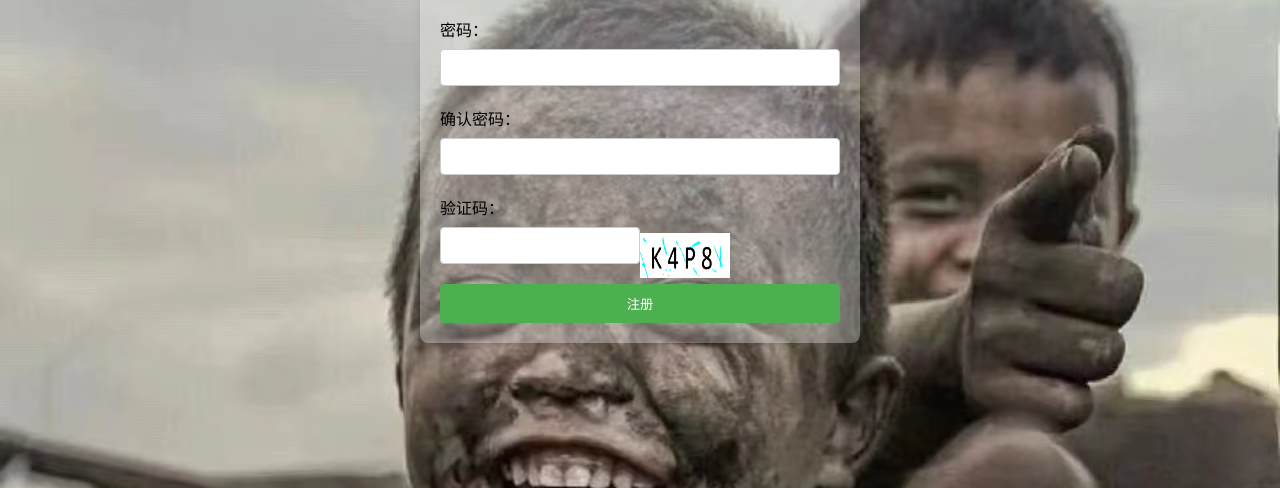
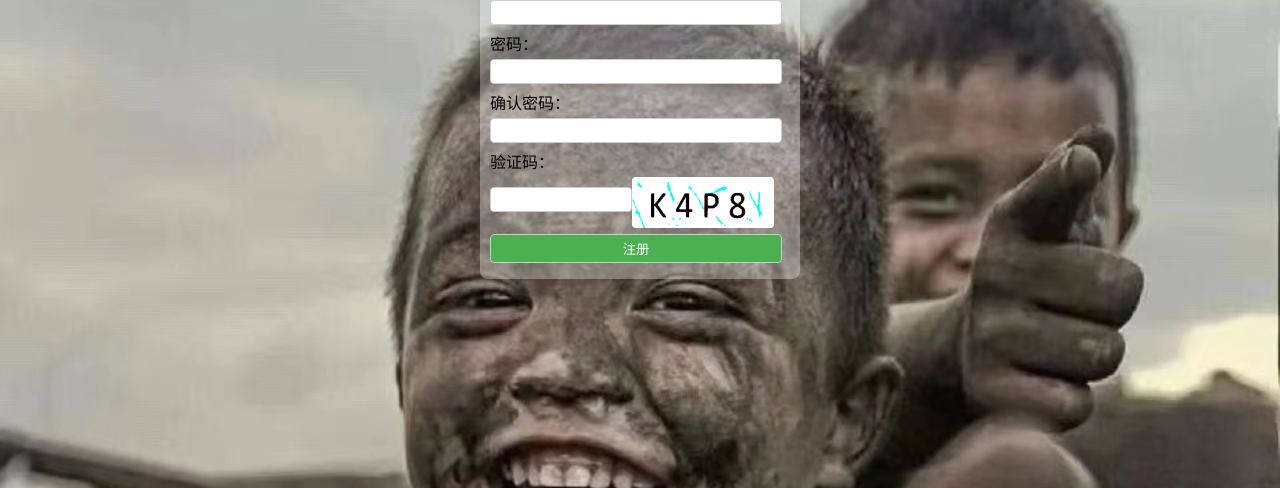
Before and after one commit to nzgghy/zhuce, a plain HTML site: page index.html in a window 1280 px wide. Shown: the part 312-800 px from the top of the page. Drawn offline with Linux system fonts and the light colour scheme.

Commit message:
Update index.html

```diff
--- a/index.html
+++ b/index.html
@@ -18,8 +18,8 @@
 
         .container {
             width: 90%; /* 改为相对宽度，适应不同设备 */
-            max-width: 400px; /* 设置最大宽度 */
-            padding: 20px;
+            max-width: 300px; /* 设置最大宽度 */
+            padding: 10px;
             background-color: rgba(255, 255, 255, 0.3); /* 将白色背景设置为半透明 */
             border-radius: 8px;
             box-shadow: 0 0 10px rgba(0, 0, 0, 0.1);
@@ -27,32 +27,29 @@
 
         h2 {
             text-align: center;
-            margin-bottom: 20px;
+            margin-bottom: 10px;
             color: red; /* 红色 */
         }
 
         label {
             display: block;
-            margin-bottom: 8px;
+            margin-bottom: 4px;
         }
 
         input[type="text"],
-        input[type="password"] {
-            width: 100%;
-            padding: 10px;
-            margin-bottom: 20px;
+        input[type="password"],
+        input[type="submit"] {
+            width: calc(100% - 8px); /* 在小屏幕上减去一些边距 */
+            padding: 4px;
+            margin-bottom: 6px;
             border: 1px solid #ccc;
             border-radius: 4px;
             box-sizing: border-box;
         }
 
         input[type="submit"] {
-            width: 100%;
-            padding: 10px;
             background-color: #4CAF50;
             color: #fff;
-            border: none;
-            border-radius: 4px;
             cursor: pointer;
         }
 
@@ -63,16 +60,31 @@
         .captcha-container {
             display: flex;
             align-items: center;
+            margin-bottom: 6px;
         }
 
-        @media only screen and (max-width: 600px) {
+        #captcha {
+            width: calc(50% - 8px); /* 缩小验证码输入框宽度 */
+            padding: 4px;
+            border: 1px solid #ccc;
+            border-radius: 4px;
+            box-sizing: border-box;
+        }
+
+        img {
+            width: calc(50% - 8px); /* 缩小验证码图片宽度 */
+            height: auto;
+            border-radius: 4px;
+        }
+
+        @media only screen and (max-width: 400px) {
             .container {
                 width: 90%; /* 在小屏幕上适当缩小宽度 */
             }
             input[type="text"],
             input[type="password"],
             input[type="submit"] {
-                width: calc(100% - 20px); /* 在小屏幕上减去一些边距 */
+                width: calc(100% - 8px); /* 在小屏幕上减去一些边距 */
             }
         }
     </style>
@@ -92,8 +104,8 @@
 
             <label for="captcha">验证码：</label>
             <div class="captcha-container">
-                <input type="text" id="captcha" name="captcha" required pattern="[k4p8KP]{4}"  title="必须是4位，英文字母加数字" required style="width: 200px;"> <!-- 缩小宽度 -->
-                <img src="1.jpg" alt="验证码" style="width: 90px; height: 45px;"> <!-- 与输入框宽度相同 -->
+                <input type="text" id="captcha" name="captcha" required pattern="[k4p8KP]{4}"  title="必须是4位，英文字母加数字" required> <!-- 缩小宽度 -->
+                <img src="1.jpg" alt="验证码"> <!-- 与输入框宽度相同 -->
             </div>
             <input type="submit" value="注册">
         </form>
```
